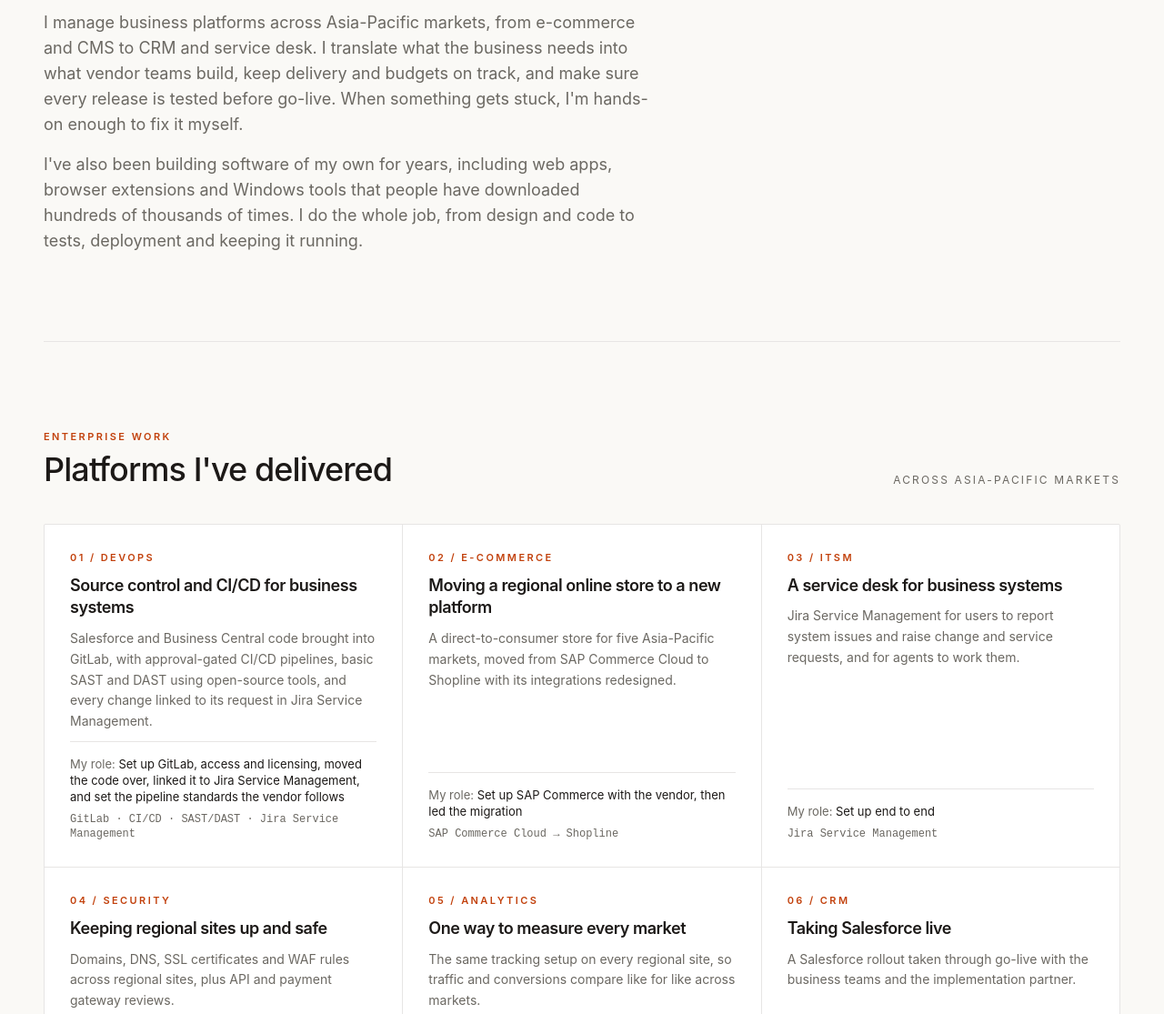
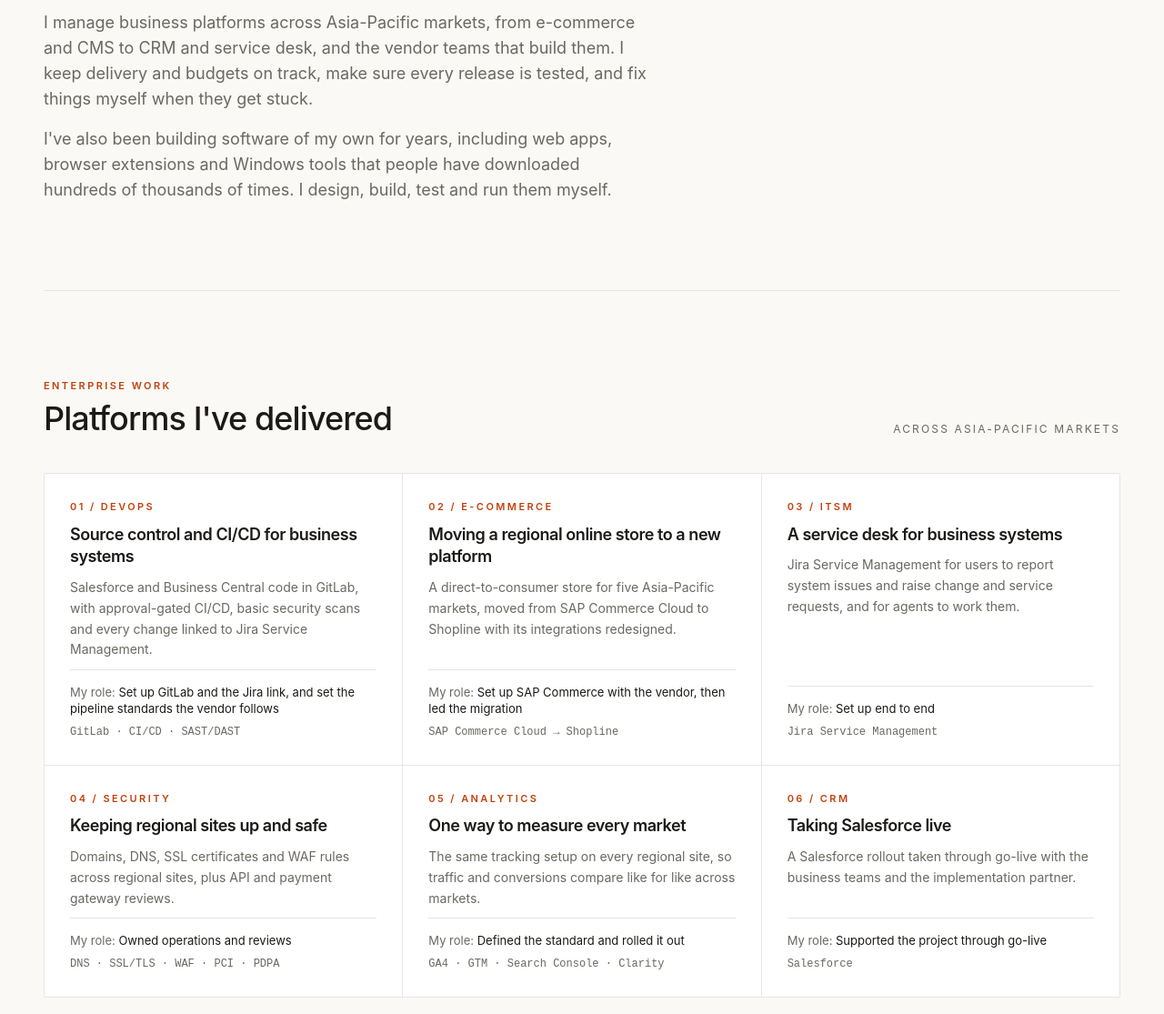
Before and after one commit to raymond-lin/raymond.sg, an Astro site: page / in a window 1280 px wide. Shown: the part 359-1474 px from the top of the page at 91% size. Built offline with nearby package versions, Linux system fonts and the light colour scheme; Astro itself is replaced by a stand-in of ours; no server answers.

Commit message:
Tighter intro, shorter DevOps card, balanced project cards
- Intro: two shorter paragraphs (about 80 words, from about 100).
- Enterprise DevOps card: shorter summary, role and tools line, closer
  to the other cards.
- Tools: intro "The languages, platforms and services I've used in live
  projects."; chip "LLM integration".
- Projects reordered: MD5 & SHA first (most downloaded) beside
  Lyricsdecode (both carry a figure), then 9toFIRE and AI Verdict, then
  Decide A Place and Email & Text.
- Card text balanced so cards side by side end at about the same height
  (9toFIRE says more, MD5 & SHA less; Lyricsdecode gains an Extras line,
  MD5 drops the Language line already in its footer).
- Details list has only a top line, so cards show two rules, not three.
- CNET total downloads 740,863 (read from CNET via Bright Data).

Co-Authored-By: Claude Opus 5.5 <noreply@anthropic.com>
Claude-Session: https://claude.ai/code/session_019i5JAhHSXXS5qtV73q9BJR

```diff
--- a/src/components/Hero.astro
+++ b/src/components/Hero.astro
@@ -8,8 +8,8 @@ import { site } from '../data/site';
       I deliver enterprise systems across APAC<br class="hidden xl:block" /> and build my own software.
     </h1>
     <div class="max-w-2xl pt-2 space-y-4 text-base sm:text-lg muted leading-relaxed">
-      <p>I manage business platforms across Asia-Pacific markets, from e-commerce and CMS to CRM and service desk. I translate what the business needs into what vendor teams build, keep delivery and budgets on track, and make sure every release is tested before go-live. When something gets stuck, I'm hands-on enough to fix it myself.</p>
-      <p>I've also been building software of my own for years, including web apps, browser extensions and Windows tools that people have downloaded hundreds of thousands of times. I do the whole job, from design and code to tests, deployment and keeping it running.</p>
+      <p>I manage business platforms across Asia-Pacific markets, from e-commerce and CMS to CRM and service desk, and the vendor teams that build them. I keep delivery and budgets on track, make sure every release is tested, and fix things myself when they get stuck.</p>
+      <p>I've also been building software of my own for years, including web apps, browser extensions and Windows tools that people have downloaded hundreds of thousands of times. I design, build, test and run them myself.</p>
     </div>
   </div>
 </section>
--- a/src/components/Tools.astro
+++ b/src/components/Tools.astro
@@ -6,7 +6,7 @@ import { tools } from '../data/tools';
     <div class="lg:col-span-4 lg:sticky lg:top-28 lg:self-start">
       <p class="eyebrow mb-2">Tools &amp; platforms</p>
       <h2 class="text-3xl sm:text-4xl font-medium tracking-tight mb-4">What I work with</h2>
-      <p class="text-sm muted leading-relaxed max-w-sm">The languages, platforms and services I've used in real, live projects.</p>
+      <p class="text-sm muted leading-relaxed max-w-sm">The languages, platforms and services I've used in live projects.</p>
     </div>
     <dl class="lg:col-span-8">
       {tools.map((row, i) => (
--- a/src/content/projects/9tofire.md
+++ b/src/content/projects/9tofire.md
@@ -1,9 +1,9 @@
 ---
 title: 9toFIRE
-order: 1
+order: 3
 category: Calculator
 platform: Web app
-summary: "A Singapore FIRE calculator that knows the local rules (CPF, HDB and income tax) and runs 1,000 market simulations in the browser, not on a server."
+summary: "A Singapore FIRE calculator that knows the local rules (CPF, HDB and income tax) and shows when work could become optional. It runs 1,000 market simulations in the browser, and plans never leave your device."
 specs:
   - { label: Rules, value: "CPF · HDB · income tax" }
   - { label: Quality, value: "Vitest + Playwright in GitHub Actions" }
--- a/src/content/projects/ai-verdict.md
+++ b/src/content/projects/ai-verdict.md
@@ -1,6 +1,6 @@
 ---
 title: AI Verdict
-order: 2
+order: 4
 category: Browser extension
 platform: "Chrome · Firefox · Edge"
 summary: "Asks ChatGPT, Claude, Gemini and Perplexity the same question at once, then builds one consensus verdict. It uses your existing sessions, so there are no API keys to manage."
--- a/src/content/projects/decideaplace.md
+++ b/src/content/projects/decideaplace.md
@@ -1,6 +1,6 @@
 ---
 title: Decide A Place
-order: 4
+order: 5
 category: Place finder
 platform: Web app
 summary: "Finds top-rated food spots, cafés, bars, shops, parks and attractions anywhere, with filters for price and rating, and picks one at random when you can't decide."
--- a/src/content/projects/email-text-hash-generator.md
+++ b/src/content/projects/email-text-hash-generator.md
@@ -3,7 +3,7 @@ title: Email & Text Hash Generator
 order: 6
 category: Windows tool
 platform: Free + Pro
-summary: "Turns a TXT or CSV list of email addresses, phone numbers or any text into hashes, entirely on your own machine, so the raw data never goes to a third party."
+summary: "Turns TXT or CSV lists of email addresses, phone numbers or any text into MD5 or SHA hashes on your own machine, offline, so the raw data never goes to a third party."
 specs:
   - { label: Hashes, value: "MD5 · SHA-1 · SHA-256 · SHA-384 · SHA-512" }
   - { label: Input, value: "TXT · CSV · typed text" }
--- a/src/content/projects/lyricsdecode.md
+++ b/src/content/projects/lyricsdecode.md
@@ -1,6 +1,6 @@
 ---
 title: Lyricsdecode
-order: 3
+order: 2
 category: Content site
 platform: Website
 summary: "Asian pop lyrics explained line by line, with romanisation and English meaning, across Mandopop, Cantopop, K-pop, J-pop and Hokkien pop, plus a lyrics quiz."
@@ -8,6 +8,7 @@ songCount: true # "400+ songs explained", from src/data/lyricsdecode.json (refre
 specs:
   - { label: Content, value: MDX }
   - { label: Hosting, value: Vercel }
+  - { label: Extras, value: "Quiz · Simplified/Traditional" }
 stackLine: "Next.js · MDX · Vercel"
 screenshot: ../../assets/projects/lyricsdecode.png
 screenshotDark: ../../assets/projects/lyricsdecode-dark.png
--- a/src/content/projects/md5-sha-checksum-utility.md
+++ b/src/content/projects/md5-sha-checksum-utility.md
@@ -1,13 +1,12 @@
 ---
 title: MD5 & SHA Checksum Utility
-order: 5
+order: 1
 category: Windows tool
 platform: Free + Pro
-summary: "Checks that a file is exactly what it should be by generating and verifying its hash. A Pro edition adds a command-line mode, folder comparison and newer algorithms like SHA-3 and BLAKE3, and is sold and delivered through a serverless store I built on AWS."
+summary: "Generates and verifies file hashes to prove a file hasn't changed. The Pro edition adds a command line, folder comparison, SHA-3 and BLAKE3, and is sold through a serverless store I built on AWS."
 cnet: true
 specs:
   - { label: Hashes, value: "MD5 · SHA family · BLAKE (Pro)" }
-  - { label: Language, value: VB.NET }
   - { label: Store, value: "AWS serverless, event-driven" }
 stackLine: "VB.NET · .NET · AWS"
 screenshot: ../../assets/projects/md5-sha-pro.png
--- a/src/data/cnet.json
+++ b/src/data/cnet.json
@@ -3,7 +3,7 @@
   "productUrl": "https://download.cnet.com/MD5-SHA-Checksum-Utility/3000-2092_4-10911445.html",
   "categoryUrl": "https://download.cnet.com/utilities-file-management/windows/",
   "categoryName": "File Management apps for Windows",
-  "cnetTotalDownloads": 740479,
+  "cnetTotalDownloads": 740863,
   "categoryRank": 2,
   "softpediaDownloads": 96545,
   "lastChecked": "2026-11-13"
--- a/src/data/enterprise.ts
+++ b/src/data/enterprise.ts
@@ -15,9 +15,9 @@ export const enterprise: EnterpriseItem[] = [
     category: 'DevOps',
     title: 'Source control and CI/CD for business systems',
     summary:
-      'Salesforce and Business Central code brought into GitLab, with approval-gated CI/CD pipelines, basic SAST and DAST using open-source tools, and every change linked to its request in Jira Service Management.',
-    role: 'Set up GitLab, access and licensing, moved the code over, linked it to Jira Service Management, and set the pipeline standards the vendor follows',
-    tools: 'GitLab · CI/CD · SAST/DAST · Jira Service Management',
+      'Salesforce and Business Central code in GitLab, with approval-gated CI/CD, basic security scans and every change linked to Jira Service Management.',
+    role: 'Set up GitLab and the Jira link, and set the pipeline standards the vendor follows',
+    tools: 'GitLab · CI/CD · SAST/DAST',
   },
   {
     category: 'E-commerce',
--- a/src/data/tools.ts
+++ b/src/data/tools.ts
@@ -4,7 +4,7 @@ export interface ToolRow { label: string; items: string[]; mono?: boolean }
 export const tools: ToolRow[] = [
   { label: 'Enterprise platforms', items: ['Salesforce CRM', 'Salesforce Service Cloud', 'Salesforce Marketing Cloud', 'Jira Service Management', 'Business Central', 'SAP Marketing Cloud', 'DocuSign'] },
   { label: 'Commerce, CMS & payments', items: ['SAP Commerce Cloud', 'Shopline', 'Magento', 'Adobe Experience Manager', 'Drupal', 'WordPress', 'Stripe', 'PayPal', 'WorldPay'] },
-  { label: 'AI, automation & BI', items: ['Microsoft 365 Copilot', 'Copilot agents', 'Claude Code', 'Multi-LLM integration', 'Power Automate', 'Power Apps', 'Power BI'] },
+  { label: 'AI, automation & BI', items: ['Microsoft 365 Copilot', 'Copilot agents', 'Claude Code', 'LLM integration', 'Power Automate', 'Power Apps', 'Power BI'] },
   { label: 'Languages', items: ['TypeScript', 'JavaScript (Node.js)', 'PHP', 'Python', 'VB.NET'], mono: true },
   { label: 'Frontend', items: ['React', 'Next.js', 'Astro', 'Vite', 'MDX', 'WXT', 'HTML', 'CSS / Tailwind'] },
   { label: 'Backend & data', items: ['Supabase (Postgres + RLS)', 'DynamoDB', 'MySQL', 'MSSQL', 'REST & event-driven APIs', 'Google Maps API'] },
--- a/src/styles/global.css
+++ b/src/styles/global.css
@@ -15,7 +15,7 @@
   .card-meta { @apply flex items-center justify-between gap-3 text-xs uppercase tracking-editorial muted mb-4; }
   .work-title { @apply text-2xl sm:text-3xl font-semibold tracking-tight mb-3; }
   .work-desc { @apply text-sm muted leading-relaxed mb-6; }
-  .spec { @apply space-y-2 py-3 border-y border-monolith-line dark:border-monolith-darkLine text-sm; }
+  .spec { @apply space-y-2 pt-3 border-t border-monolith-line dark:border-monolith-darkLine text-sm; }
   .spec > div { @apply flex justify-between items-baseline gap-4; }
   .spec dt { @apply muted shrink-0; }
   .spec dd { @apply font-medium text-right; }
```
